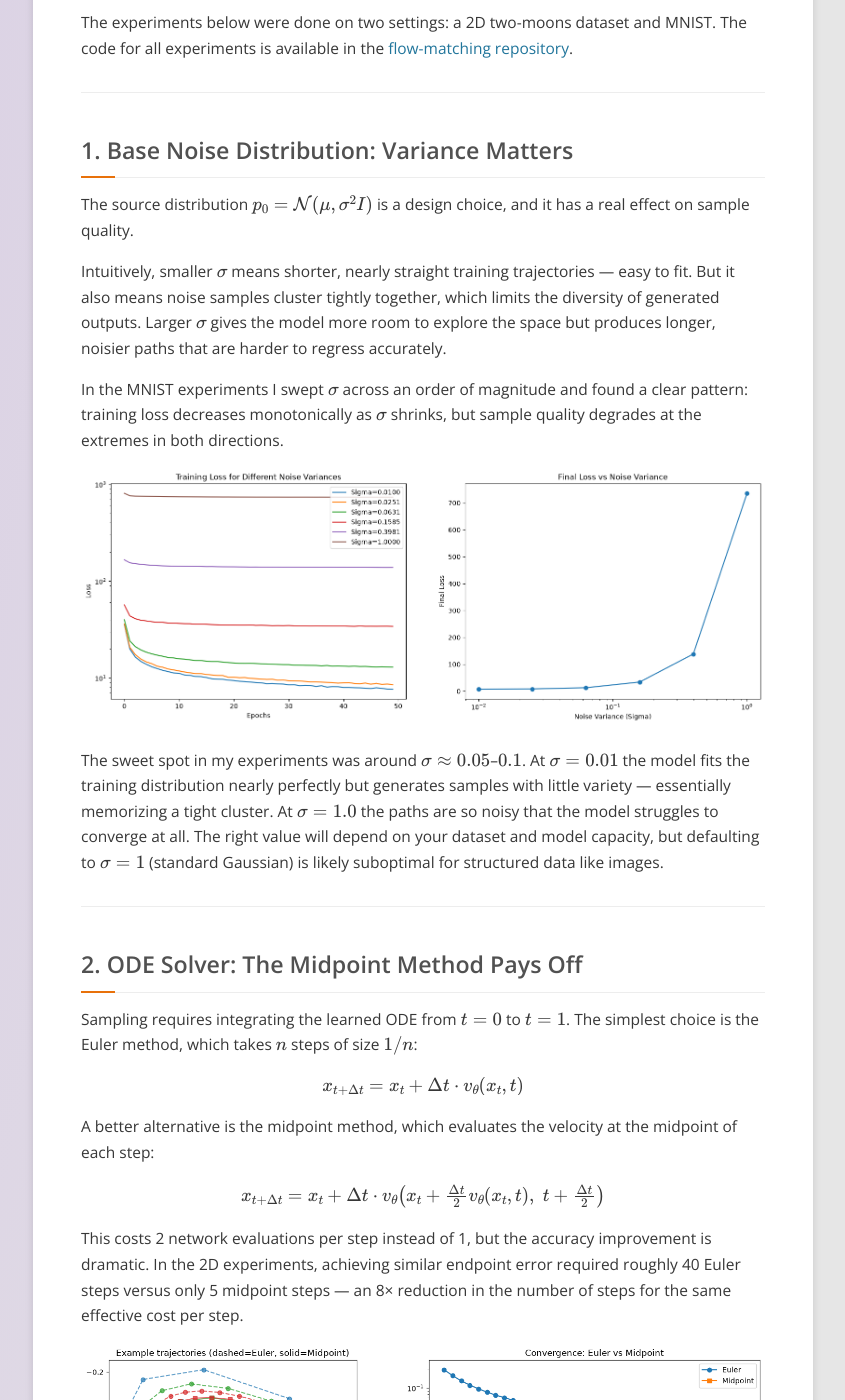
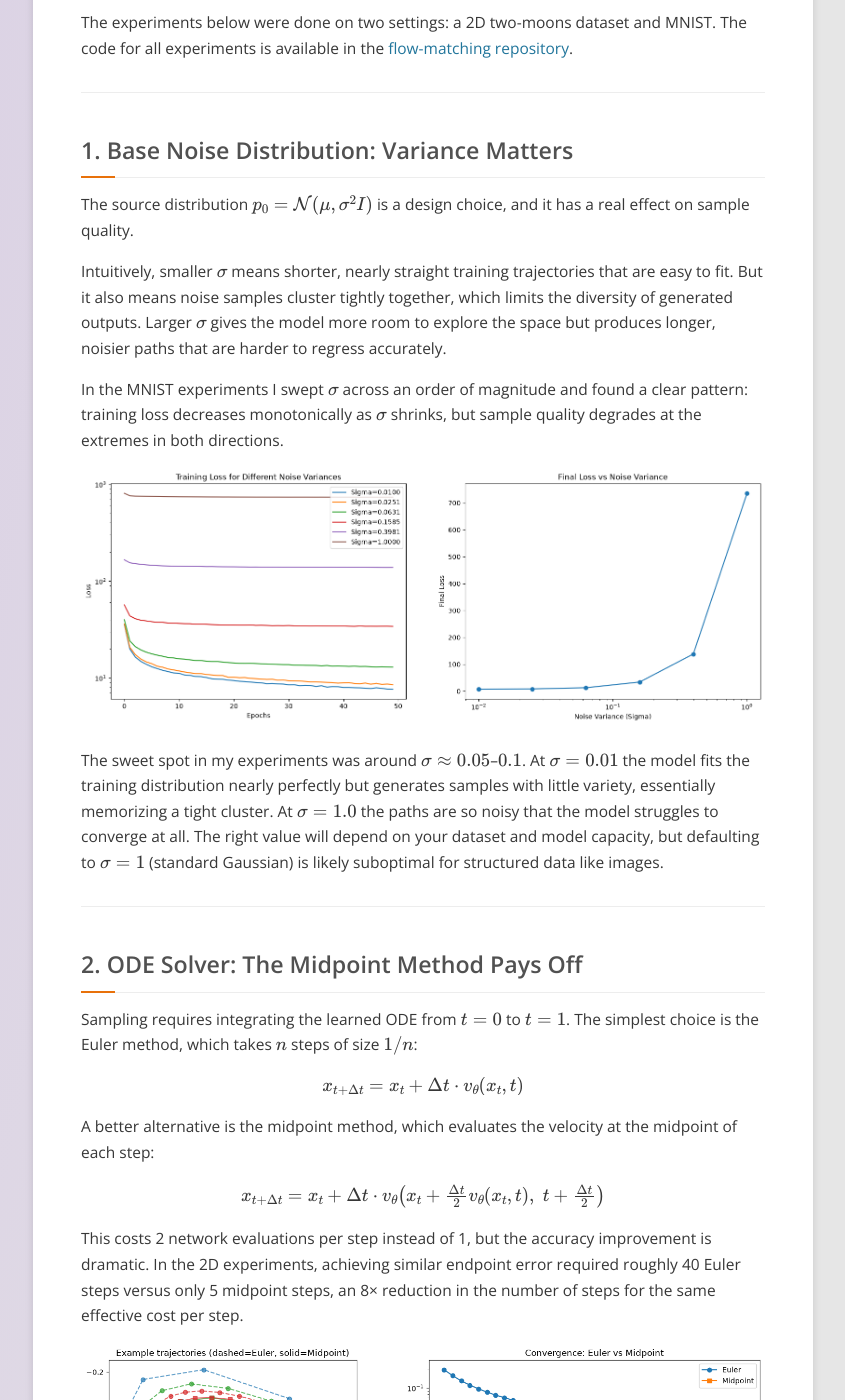
Before and after one commit to sabalanya/sabalanya.github.io, a Jekyll site: the page built from _posts/2026-10-17-flow-matching-p1.md, in a window 1280 px wide and 1400 px high, scrolled down 701 px. Shown: the whole window, without its empty margins (217-1062 px from the left). Built offline with Jekyll 4.4.1, drawn with Linux system fonts in a browser that asks for light colours; some of the changed text lies outside the part shown.

Commit message:
fix prhasing

````diff
--- a/_posts/2026-10-17-flow-matching-p1.md
+++ b/_posts/2026-10-17-flow-matching-p1.md
@@ -4,7 +4,7 @@
 math: true
 ---
 
-This is the first part of a series of posts on learnings from implementing toy flow matching experiments. The goal is to share practical insights as a way for me to consolidate my understanding — and hopefully be useful to anyone getting their hands dirty with flow matching for the first time.
+This is the first part of a series of posts on learnings from implementing toy flow matching experiments. The goal is to share practical insights as a way for me to consolidate my understanding, and hopefully be useful to anyone getting their hands dirty with flow matching for the first time.
 
 ## Brief Overview of Flow Matching
 
@@ -24,13 +24,13 @@
 
 The source distribution $p_0 = \mathcal{N}(\mu, \sigma^2 I)$ is a design choice, and it has a real effect on sample quality.
 
-Intuitively, smaller $\sigma$ means shorter, nearly straight training trajectories — easy to fit. But it also means noise samples cluster tightly together, which limits the diversity of generated outputs. Larger $\sigma$ gives the model more room to explore the space but produces longer, noisier paths that are harder to regress accurately.
+Intuitively, smaller $\sigma$ means shorter, nearly straight training trajectories that are easy to fit. But it also means noise samples cluster tightly together, which limits the diversity of generated outputs. Larger $\sigma$ gives the model more room to explore the space but produces longer, noisier paths that are harder to regress accurately.
 
 In the MNIST experiments I swept $\sigma$ across an order of magnitude and found a clear pattern: training loss decreases monotonically as $\sigma$ shrinks, but sample quality degrades at the extremes in both directions.
 
 ![Training Loss vs Variance](/assets/images/2026-10-17-flow-matching-p1/sigma_train_loss.png)
 
-The sweet spot in my experiments was around $\sigma \approx 0.05$–$0.1$. At $\sigma = 0.01$ the model fits the training distribution nearly perfectly but generates samples with little variety — essentially memorizing a tight cluster. At $\sigma = 1.0$ the paths are so noisy that the model struggles to converge at all. The right value will depend on your dataset and model capacity, but defaulting to $\sigma = 1$ (standard Gaussian) is likely suboptimal for structured data like images.
+The sweet spot in my experiments was around $\sigma \approx 0.05$–$0.1$. At $\sigma = 0.01$ the model fits the training distribution nearly perfectly but generates samples with little variety, essentially memorizing a tight cluster. At $\sigma = 1.0$ the paths are so noisy that the model struggles to converge at all. The right value will depend on your dataset and model capacity, but defaulting to $\sigma = 1$ (standard Gaussian) is likely suboptimal for structured data like images.
 
 ---
 
@@ -44,7 +44,7 @@
 
 $$x_{t + \Delta t} = x_t + \Delta t \cdot v_\theta\!\left(x_t + \tfrac{\Delta t}{2} v_\theta(x_t, t),\; t + \tfrac{\Delta t}{2}\right)$$
 
-This costs 2 network evaluations per step instead of 1, but the accuracy improvement is dramatic. In the 2D experiments, achieving similar endpoint error required roughly 40 Euler steps versus only 5 midpoint steps — an 8× reduction in the number of steps for the same effective cost per step.
+This costs 2 network evaluations per step instead of 1, but the accuracy improvement is dramatic. In the 2D experiments, achieving similar endpoint error required roughly 40 Euler steps versus only 5 midpoint steps, an 8× reduction in the number of steps for the same effective cost per step.
 
 ![Midpoint vs Euler convergence](/assets/images/2026-10-17-flow-matching-p1/euler_v_mid.png)
 
@@ -83,7 +83,7 @@
 
 ![OT coupling vs random coupling in 2D](/assets/images/2026-10-17-flow-matching-p1/OT_example.png)
 
-On the left, random coupling produces crossing trajectories. On the right, OT coupling produces much more parallel paths that are easier to regress. In the 2D experiments, OT training also converged to a lower final loss and did so faster. The downside is the added per-step cost of solving the assignment problem, which scales as $O(n^3)$ — fine for moderate batch sizes, but something to watch at scale.
+On the left, random coupling produces crossing trajectories. On the right, OT coupling produces much more parallel paths that are easier to regress. In the 2D experiments, OT training also converged to a lower final loss and did so faster. The downside is the added per-step cost of solving the assignment problem, which scales as $O(n^3)$. This is fine for moderate batch sizes, but something to watch at scale.
 
 ---
 
@@ -157,13 +157,13 @@
 
 ![Learned image embeddings](/assets/images/2026-10-17-flow-matching-p1/img_embeddings.png){:width="600"}
 
-They're not noise either — they have some structure — but there's no visual correspondence to the class they're supposed to represent. This makes sense in hindsight: the embeddings are optimized to minimize the flow matching loss, not to be interpretable to a human. The gradient signal pushes each $e_c$ toward whatever shift of $x_t$ makes the velocity regression easiest, which has no reason to align with what a digit looks like.
+They're not noise either; they have some structure, but there's no visual correspondence to the class they're supposed to represent. This makes sense in hindsight: the embeddings are optimized to minimize the flow matching loss, not to be interpretable to a human. The gradient signal pushes each $e_c$ toward whatever shift of $x_t$ makes the velocity regression easiest, which has no reason to align with what a digit looks like.
 
 The takeaway is that placing an embedding in a semantically meaningful space (pixel space) doesn't make it semantically meaningful. If interpretability is the goal, you need to add an explicit objective for it.
 
 ### Approach 3: Conditioning on the base distribution
 
-Both approaches above inject class information into the velocity field. There's a different angle: condition on the *source* distribution instead of the velocity field. Concretely, learn a class-specific mean $\mu_c$ for $p_0$ and sample $x_0 \sim \mathcal{N}(\mu_c, \sigma^2 I)$ at training and inference time — but keep the velocity field itself unconditional.
+Both approaches above inject class information into the velocity field. There's a different angle: condition on the *source* distribution instead of the velocity field. Concretely, learn a class-specific mean $\mu_c$ for $p_0$ and sample $x_0 \sim \mathcal{N}(\mu_c, \sigma^2 I)$ at training and inference time, while keeping the velocity field itself unconditional.
 
 ```python
 class CondBaseFlow(nn.Module):
````
Also changed, not shown: other parts of _posts/2026-10-17-flow-matching-p1.md (+2 -2 lines), 1 other file.
